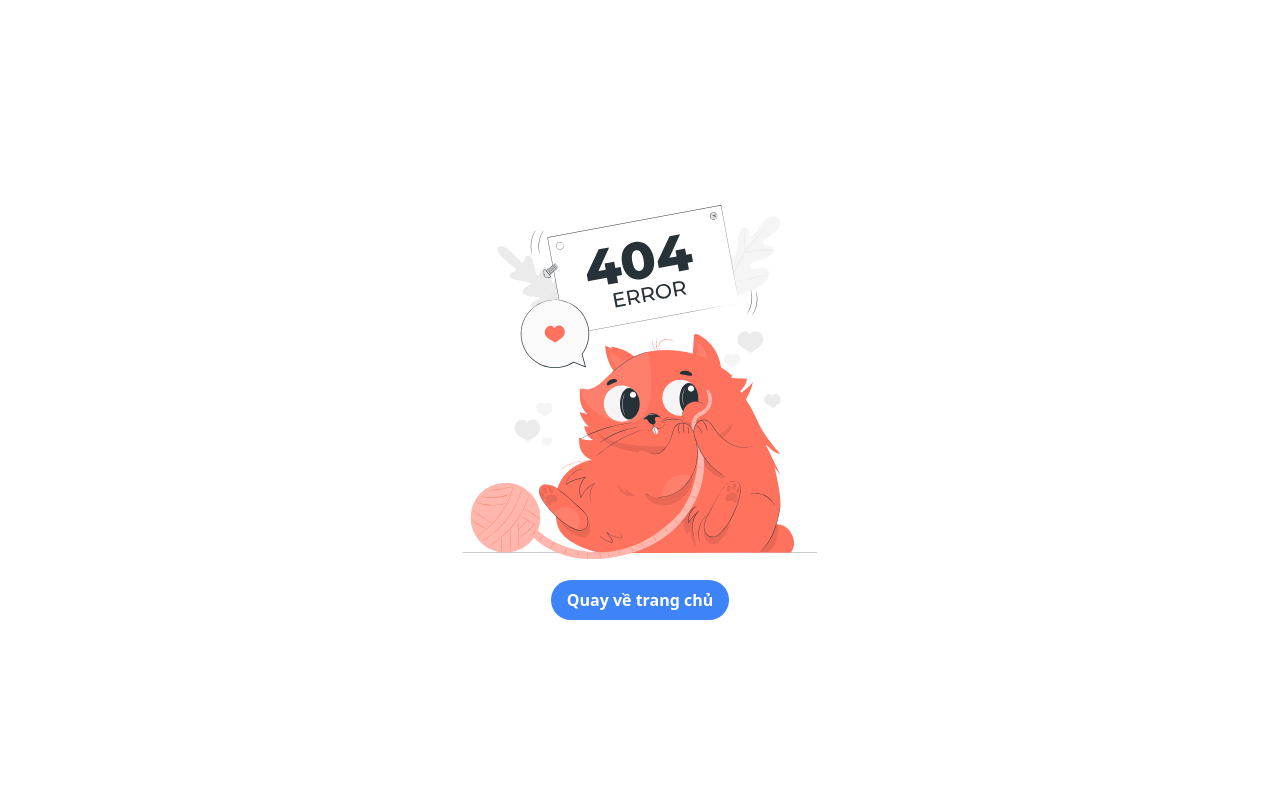
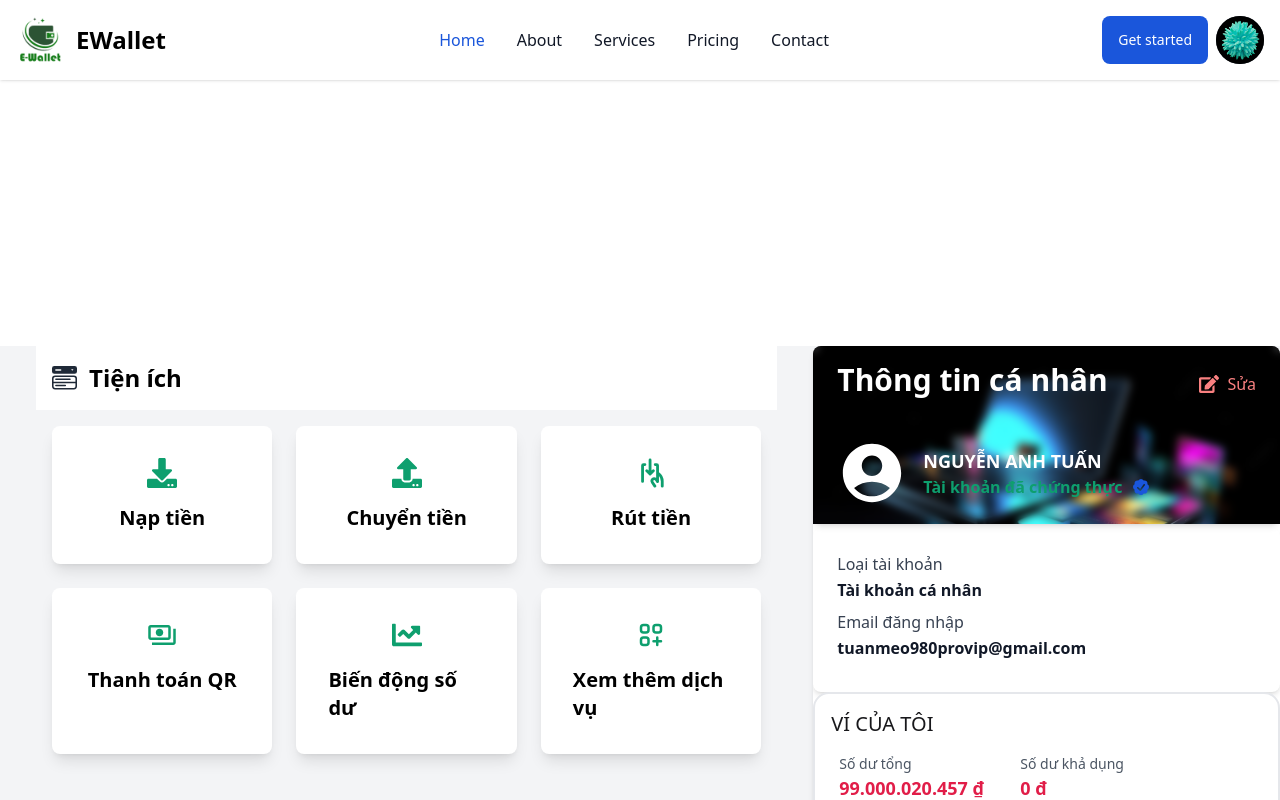
Before and after one commit to htilssu/e-wallet-fe, a React (Vite) app: page /homepage in a window 1280 px wide. Before the commit this address had no page. Shown: the top 800 px of the page. Built offline with nearby package versions, Linux system fonts and the light colour scheme.

Commit message:
HOME Page Tuan MODAL

```diff
--- a/src/components/bank/paymentMethods/BankTransferModal.jsx
+++ b/src/components/bank/paymentMethods/BankTransferModal.jsx
@@ -58,7 +58,7 @@ const BankTransferModal = () => {
     };
 
     return (
-        <div className="flex justify-center items-center min-h-screen bg-gray-100 p-4">
+        <div className="flex justify-center items-center min-h-screen bg-gray-100">
             {bank ? (
                 <div className="bg-white rounded-lg shadow-xl w-full max-w-3xl">
                     <div
--- a/src/components/bank/paymentMethods/QRPayment.jsx
+++ b/src/components/bank/paymentMethods/QRPayment.jsx
@@ -3,6 +3,7 @@ import { FontAwesomeIcon } from "@fortawesome/react-fontawesome";
 import { faCircleExclamation } from "@fortawesome/free-solid-svg-icons";
 import { MdOutlinePayments } from "react-icons/md";
 import { MyWallet } from "../../infoAccount/PersonalInfoForm.jsx";
+import {BiBarcode, BiBarcodeReader} from "react-icons/bi";
 
 const QRPayment = () => {
     const [showQRCode, setShowQRCode] = useState(true);
@@ -26,7 +27,7 @@ const QRPayment = () => {
                                 ) : (
                                     <div className="flex flex-col items-center mb-4 text-center">
                                         <FontAwesomeIcon icon={faCircleExclamation} bounce size="3x" className="text-red-500 mb-2" />
-                                        <div className="text-sm text-gray-600 mb-2">Xin lỗi khách hàng, tính năng chưa cập nhật.</div>
+                                        <div className="text-sm text-gray-600 mb-2">Xin lỗi quý hàng, tính năng chưa cập nhật.</div>
                                         <p className="text-lg font-medium text-gray-800">Sử dụng ứng dụng quét mã QR trên thiết bị của bạn</p>
                                     </div>
                                 )}
@@ -38,6 +39,7 @@ const QRPayment = () => {
                                         onClick={() => setShowQRCode(true)}
                                     >
                                         Hiển thị mã QR
+                                        <BiBarcode />
                                     </button>
                                     <button
                                         className={`px-4 py-2 rounded-lg transition duration-300 ${
@@ -46,6 +48,7 @@ const QRPayment = () => {
                                         onClick={() => setShowQRCode(false)}
                                     >
                                         Quét QR
+                                        <BiBarcodeReader />
                                     </button>
                                 </div>
                             </div>
--- a/src/components/home/Home.jsx
+++ b/src/components/home/Home.jsx
@@ -1,12 +1,71 @@
-// eslint-disable-next-line no-unused-vars
-import React from "react";
+import {BsFillMenuButtonWideFill} from "react-icons/bs";
+import {FaChartLine, FaDownload, FaUpload} from "react-icons/fa";
+import {MdOutlinePayments} from "react-icons/md";
+import {HiOutlineViewGridAdd} from "react-icons/hi";
+import {useNavigate} from "react-router-dom";
+import PersonalInfoForm from "../infoAccount/PersonalInfoForm.jsx";
+import {PiHandWithdrawBold} from "react-icons/pi";
+
+const Card = ({icon, title, onClick}) => {
+    return (
+        <div
+            className="bg-white rounded-lg shadow-lg hover:shadow-xl transform hover:scale-105 transition-all duration-300 cursor-pointer"
+            onClick={onClick}
+        >
+            <div className="p-8 flex flex-col items-center">
+                {icon}
+                <h2 className="text-xl font-semibold mt-4">{title}</h2>
+            </div>
+        </div>
+    );
+};
 
 const HomePage = () => {
-  return (
-    <div className="home-container">
-      <h1>Welcome to the Home Page!</h1>
-    </div>
-  );
+    const navigate = useNavigate();
+
+    const handleTopup = (e) => {
+        e.preventDefault();
+        navigate('/topup');
+    };
+    const handleQRPayent = (e) => {
+        e.preventDefault();
+        navigate('/qrpayment');
+    };
+
+    return (
+        <div className={"flex flex-col bg-gray-100"}>
+            <div className={"flex justify-center items-center flex-1"}>
+                <div className={"flex flex-col md-[1000px]:flex-row"}>
+                    <div className={"order-first md:order-last md:ml-9"}>
+                        <PersonalInfoForm/>
+                    </div>
+                    <div className="min-h-screen flex flex-col md:ml-9">
+                        <div className="flex items-center justify-between p-4 w-full bg-white">
+                            <div className="flex items-center">
+                                <BsFillMenuButtonWideFill size={25} className="text-gray-800"/>
+                                <h1 className="text-2xl font-bold ml-3">Tiện ích</h1>
+                            </div>
+                        </div>
+                        <div className="flex-1 p-4">
+                            <div className="max-w-5xl mx-auto">
+                                <div className="grid grid-cols-2 sm:grid-cols-3 gap-6">
+                                    {/* Card components */}
+                                    <Card icon={<FaDownload size={30} className={"text-green-500"}/>} title="Nạp tiền"
+                                          onClick={handleTopup}/> {/* Sửa onclick thành onClick */}
+                                    <Card icon={<FaUpload size={30} className={"text-green-500"}/>} title="Chuyển tiền" onClick={handleTopup}/>
+                                    <Card icon={<PiHandWithdrawBold size={30} className={"text-green-500"}/>} title="Rút tiền" onClick={handleTopup}/>
+                                    <Card icon={<MdOutlinePayments size={30} className={"text-green-500"}/>} title="Thanh toán QR" onClick={handleQRPayent}/>
+                                    <Card icon={<FaChartLine size={30} className={"text-green-500"}/>} title="Biến động số dư" onClick={handleTopup}/>
+                                    <Card icon={<HiOutlineViewGridAdd size={30} className={"text-green-500"}/>} title="Xem thêm dịch vụ"
+                                          onClick={handleTopup}/>
+                                </div>
+                            </div>
+                        </div>
+                    </div>
+                </div>
+            </div>
+        </div>
+    );
 };
 
 export default HomePage;
--- a/src/components/infoAccount/PersonalInfoForm.jsx
+++ b/src/components/infoAccount/PersonalInfoForm.jsx
@@ -36,7 +36,6 @@ function TopUpBtn() {
 
     const handleTopup = (e) => {
         e.preventDefault();
-        // Logic xác thực người dùng ở đây
         navigate('/topup');
     };
     return (
--- a/src/modules/core/router.jsx
+++ b/src/modules/core/router.jsx
@@ -6,6 +6,7 @@ import AtmLinked from "../../components/atm_linked/AtmLinked.jsx";
 import { PageNotFound } from "./system-component/PageNotFound.jsx";
 import BankTransferModal from "../../components/bank/paymentMethods/BankTransferModal.jsx";
 import QRPayment from "../../components/bank/paymentMethods/QRPayment.jsx";
+import HomePage from "../../components/home/Home.jsx";
 
 export const router = createBrowserRouter([
   {
@@ -32,6 +33,11 @@ export const router = createBrowserRouter([
         path: "qrpayment",
         element: <QRPayment />,
       }
+      ,
+      {
+        path: "homepage",
+        element: <HomePage />,
+      }
     ],
     errorElement: <PageNotFound />,
   },
```
